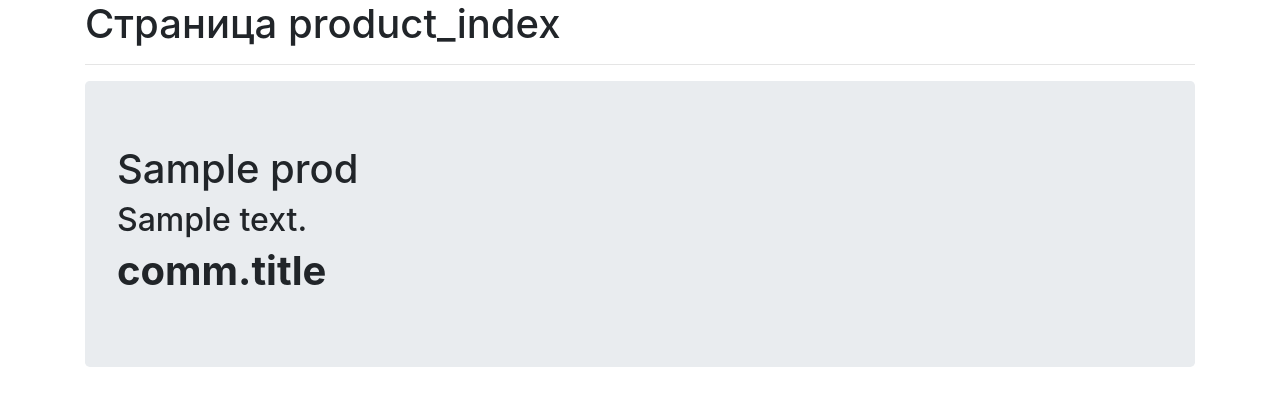
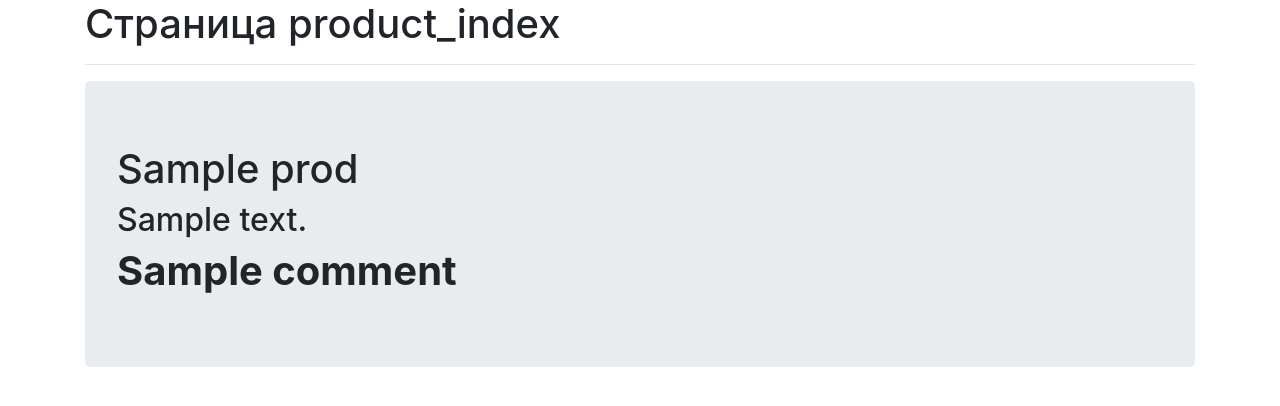
Before and after one commit to Alferon15/tg_bot, a Django app: template products/templates/products/product_list.html in a window 1280 px wide. Shown: the top 406 px of the page. Run offline with Django 3.2, Linux system fonts and the light colour scheme; the template is opened without the code that fills it: most values are stand-ins (such as "Sample title", 1, 10 or a date in 2020); some libraries are stand-ins or nearby versions.

Commit message:
v0.3.5 Process messages

```diff
--- a/products/templates/products/product_list.html
+++ b/products/templates/products/product_list.html
@@ -11,8 +11,11 @@
         <div class="jumbotron">
             <h1>{{ prod.title }}</h1>
             <h2>{{ prod.description }}</h2>
-        {% for comm in prod.comments %}
-            <h1><b>comm.title</b></h1>
+            <h3></h3>
+        {% for comment in prod.comments %}
+            <h1><b>{{ comment.title }}</b></h1>
+        {% empty %}
+            <h2>Комментариев нет!</h2>
         {% endfor %}
         </div>
     {% empty %}
```
